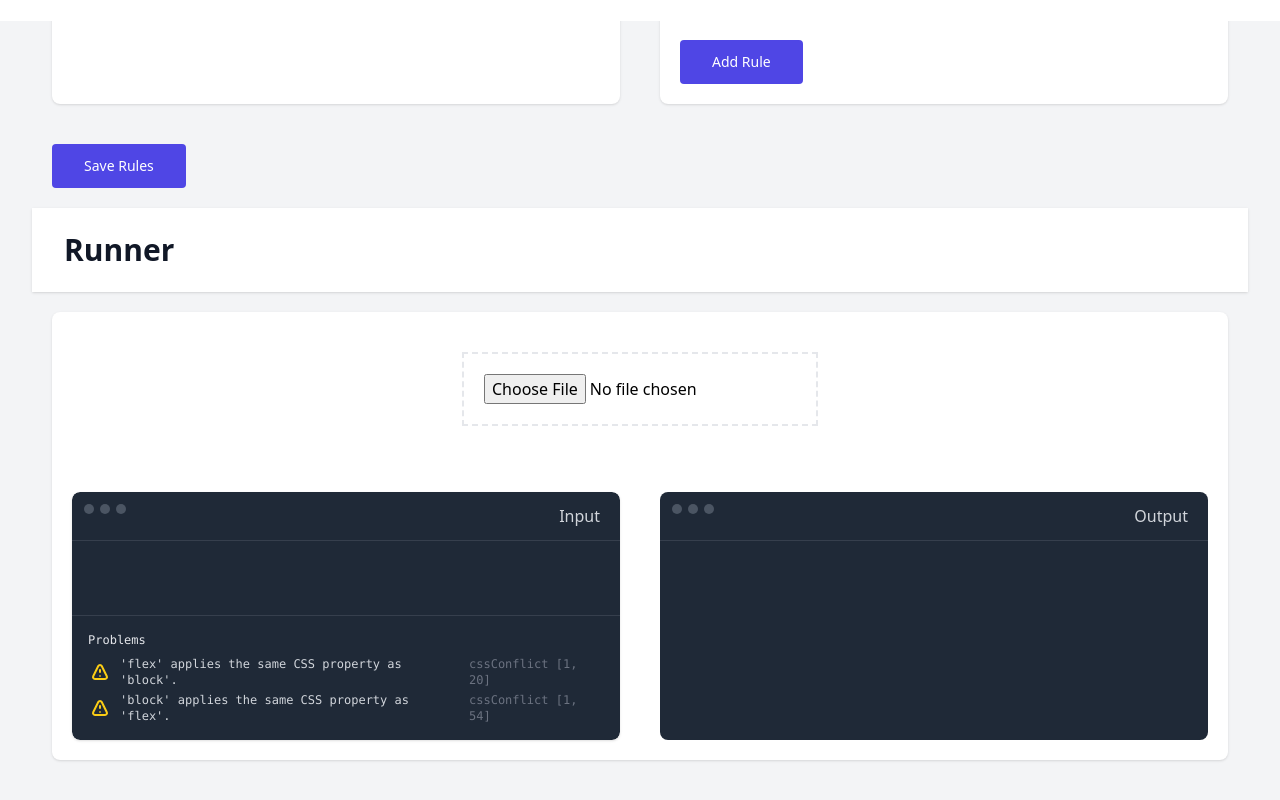
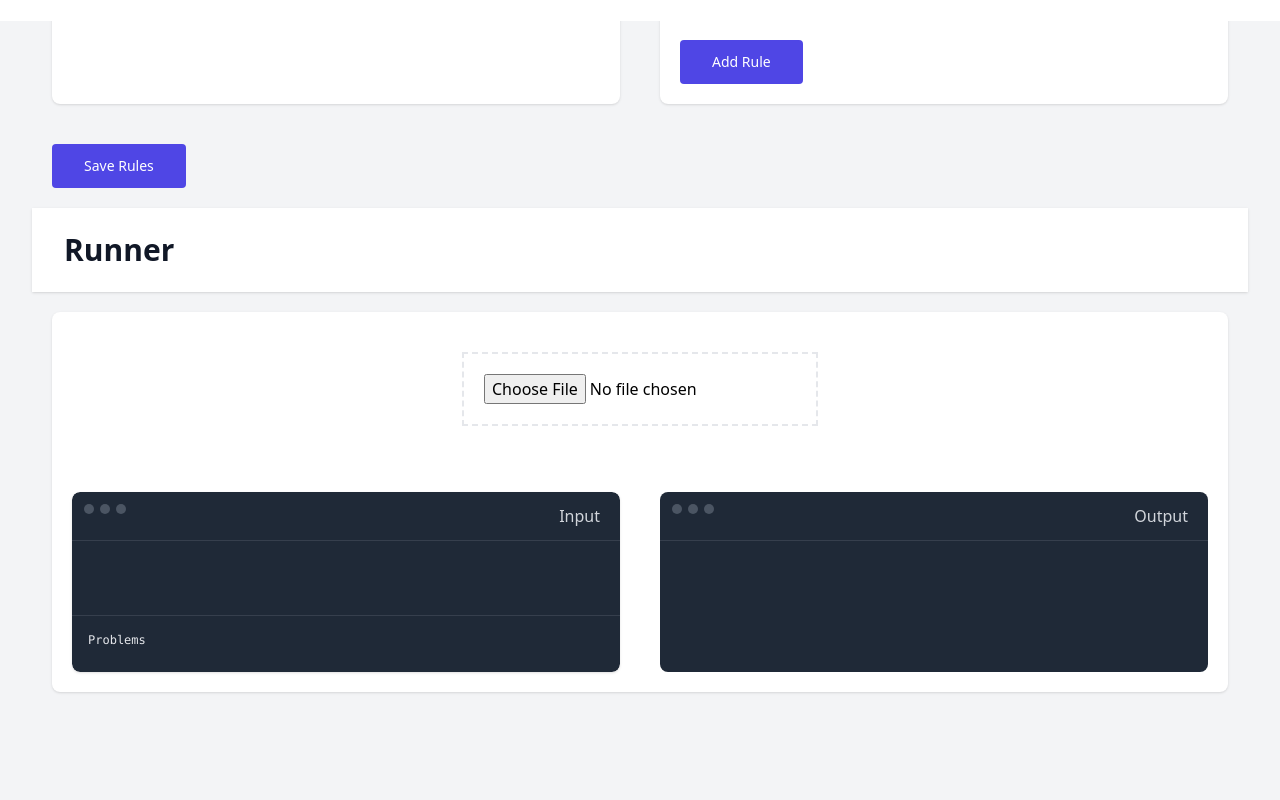
Before and after one commit to Horatzio/LangBuilder, a React (Create React App) app in the folder src/react/langbuilder/: page /dashboard in a window 1280 px wide. Shown: the part 779-1579 px from the top of the page. Built offline with nearby package versions, Linux system fonts and the light colour scheme.

Commit message:
Final changes

```diff
--- a/src/react/langbuilder/package.json
+++ b/src/react/langbuilder/package.json
@@ -13,6 +13,7 @@
     "react-dom": "^17.0.2",
     "react-icons": "^4.3.1",
     "react-router-dom": "^6.2.2",
+    "react-simple-code-editor": "^0.11.2",
     "web-vitals": "^1.1.2"
   },
   "devDependencies": {
--- a/src/react/langbuilder/src/components/transpiler-runner/CodeInput.tsx
+++ b/src/react/langbuilder/src/components/transpiler-runner/CodeInput.tsx
@@ -31,52 +31,7 @@ const CodeInput: React.FC<CodeInputProps> = ({ value, onChange }) => {
             </div>
             <div className="border-t border-gray-500/30 font-mono text-gray-200 text-xs p-4 space-y-2">
               <h3>Problems</h3>
-              <ul className="text-gray-300 space-y-1">
-                <li className="flex space-x-2 items-center">
-                  <svg
-                    width="24"
-                    height="24"
-                    fill="none"
-                    className="flex-none text-yellow-400"
-                  >
-                    <path
-                      d="m5.207 16.203 5.072-10.137c.711-1.422 2.736-1.421 3.447 0l5.067 10.137c.642 1.285-.29 2.797-1.723 2.797H6.93c-1.434 0-2.366-1.513-1.723-2.797ZM12 10v2"
-                      stroke="currentColor"
-                      stroke-width="2"
-                      stroke-linecap="round"
-                      stroke-linejoin="round"
-                    ></path>
-                    <path
-                      d="M12.5 16a.5.5 0 1 1-1 0 .5.5 0 0 1 1 0Z"
-                      stroke="currentColor"
-                    ></path>
-                  </svg>
-                  <p>'flex' applies the same CSS property as 'block'.</p>
-                  <p className="text-gray-500">cssConflict [1, 20]</p>
-                </li>
-                <li className="flex space-x-2 items-center">
-                  <svg
-                    width="24"
-                    height="24"
-                    fill="none"
-                    className="flex-none text-yellow-400"
-                  >
-                    <path
-                      d="m5.207 16.203 5.072-10.137c.711-1.422 2.736-1.421 3.447 0l5.067 10.137c.642 1.285-.29 2.797-1.723 2.797H6.93c-1.434 0-2.366-1.513-1.723-2.797ZM12 10v2"
-                      stroke="currentColor"
-                      stroke-width="2"
-                      stroke-linecap="round"
-                      stroke-linejoin="round"
-                    ></path>
-                    <path
-                      d="M12.5 16a.5.5 0 1 1-1 0 .5.5 0 0 1 1 0Z"
-                      stroke="currentColor"
-                    ></path>
-                  </svg>
-                  <p>'block' applies the same CSS property as 'flex'.</p>
-                  <p className="text-gray-500">cssConflict [1, 54]</p>
-                </li>
-              </ul>
+              <ul className="text-gray-300 space-y-1"></ul>
             </div>
           </div>
         </div>
@@ -86,3 +41,13 @@ const CodeInput: React.FC<CodeInputProps> = ({ value, onChange }) => {
 };
 
 export default CodeInput;
+
+/*
+construct Solution
+<
+  operation Main {text[] args}
+  <
+    display["HelloWorld"]
+  >
+>
+*/
```
Also changed, not shown: 2 other files (tests, documents, lock files or other folders).
